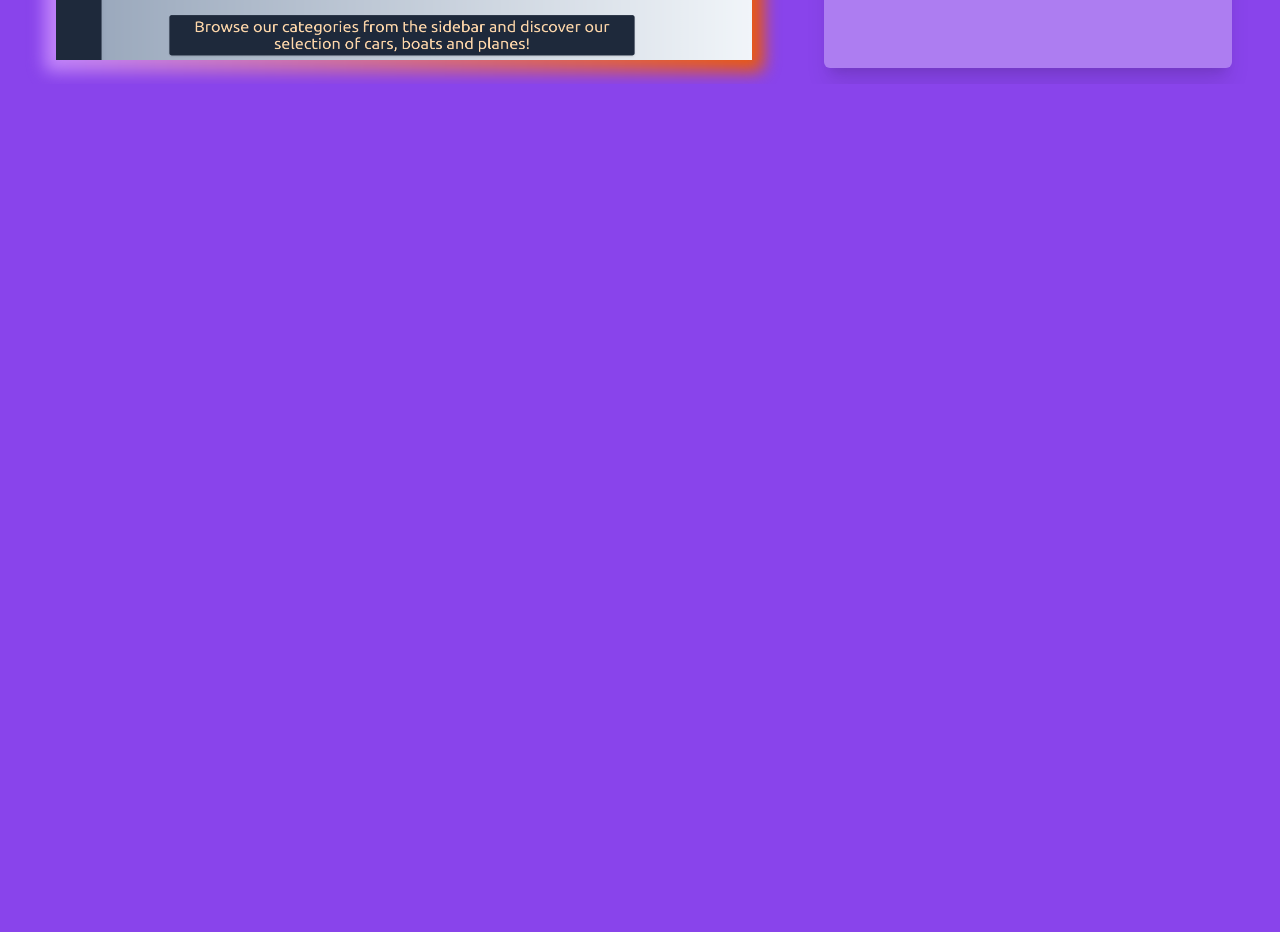
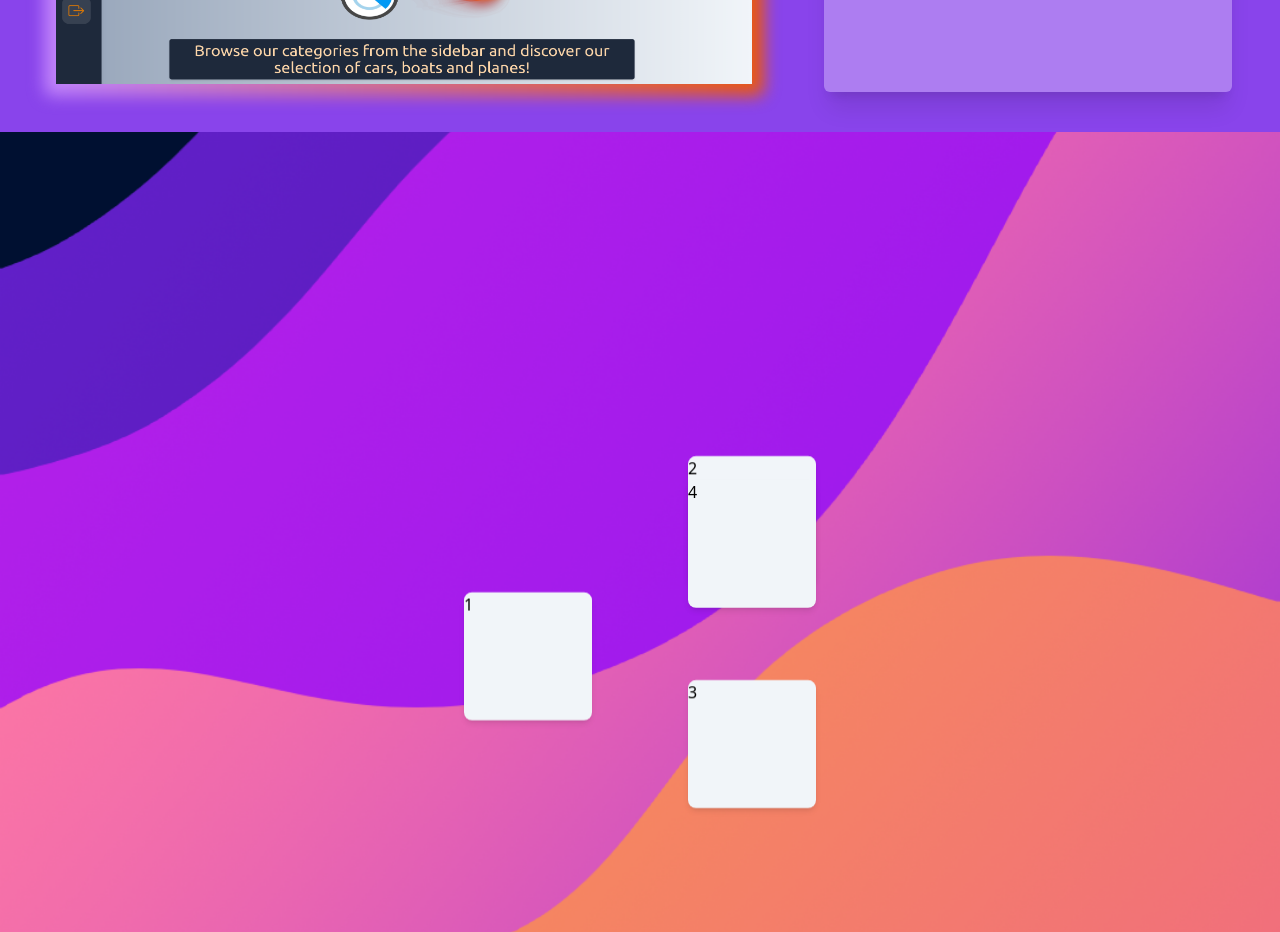
Before and after one commit to Peperito/exp-3d-parallax, a React (Create React App) app: page / in a window 1280 px wide. Shown: the part 980-1912 px from the top of the page. Before the commit the page ends 1064 px from the top, so only its background shows below. Built offline with nearby package versions, Linux system fonts and the light colour scheme.

Commit message:
"Started Parallax"

```diff
--- a/package.json
+++ b/package.json
@@ -12,6 +12,7 @@
     "react": "^18.2.0",
     "react-dom": "^18.2.0",
     "react-scripts": "5.0.1",
+    "react-scroll-parallax": "^3.3.1",
     "web-vitals": "^2.1.4"
   },
   "scripts": {
--- a/src/App.js
+++ b/src/App.js
@@ -6,6 +6,8 @@ import React, {useState} from 'react';
 import {AnimatePresence, motion} from "framer-motion";
 import Projects from './components/Projects';
 import { Loader } from './components/Loader';
+import ParallaxBox from './components/ParallaxBox';
+import { ParallaxProvider } from 'react-scroll-parallax';
 
 function App() {
 
@@ -38,6 +40,9 @@ function App() {
         <div className="z-20">
         <Projects />
         </div>
+        <ParallaxProvider>
+          <ParallaxBox />
+        </ParallaxProvider>
       </motion.div>
     </AnimatePresence>
   );
--- /dev/null
+++ b/src/components/ParallaxBox.js
@@ -0,0 +1,34 @@
+import React from "react";
+import { Parallax } from 'react-scroll-parallax';
+
+export const ParallaxBox = () => {
+
+      return (
+        <div className="flex items-center justify-center bg-hero-pattern bg-cover bg-center h-screen bg-no-repeat ">
+          <Parallax speed={-10}>
+            <div className="h-32 w-32 bg-slate-100 rounded-lg shadow-md m-12">
+             1
+            </div>
+          </Parallax>
+          <div className="flex flex-col">
+            <Parallax speed={-15}>
+              <div className="h-32 w-32 bg-slate-100 rounded-lg shadow-md m-12">
+               2
+              </div>
+            </Parallax>
+            <Parallax speed={-15}>
+              <div className="h-32 w-32 bg-slate-100 rounded-lg shadow-md m-12">
+               3
+              </div>
+            </Parallax>
+            <Parallax speed={-15}>
+              <div className="h-32 w-32 bg-slate-100 rounded-lg shadow-md m-12">
+               4
+              </div>
+            </Parallax>
+          </div>
+        </div>
+      );
+}
+
+export default ParallaxBox;
--- a/src/components/Projects.js
+++ b/src/components/Projects.js
@@ -74,7 +74,7 @@ export const Projects = () => {
     }
 
     return (
-        <div className="max-h-screen">
+        <div className="max-h-screen my-6">
         <motion.div initial={{opacity: 0}} animate={{opacity: 1}} transition={{duration: 2}}>
             <ProjectButton />
             <Shopifast />
```
Also changed, not shown: 1 other file (tests, documents, lock files or other folders).
